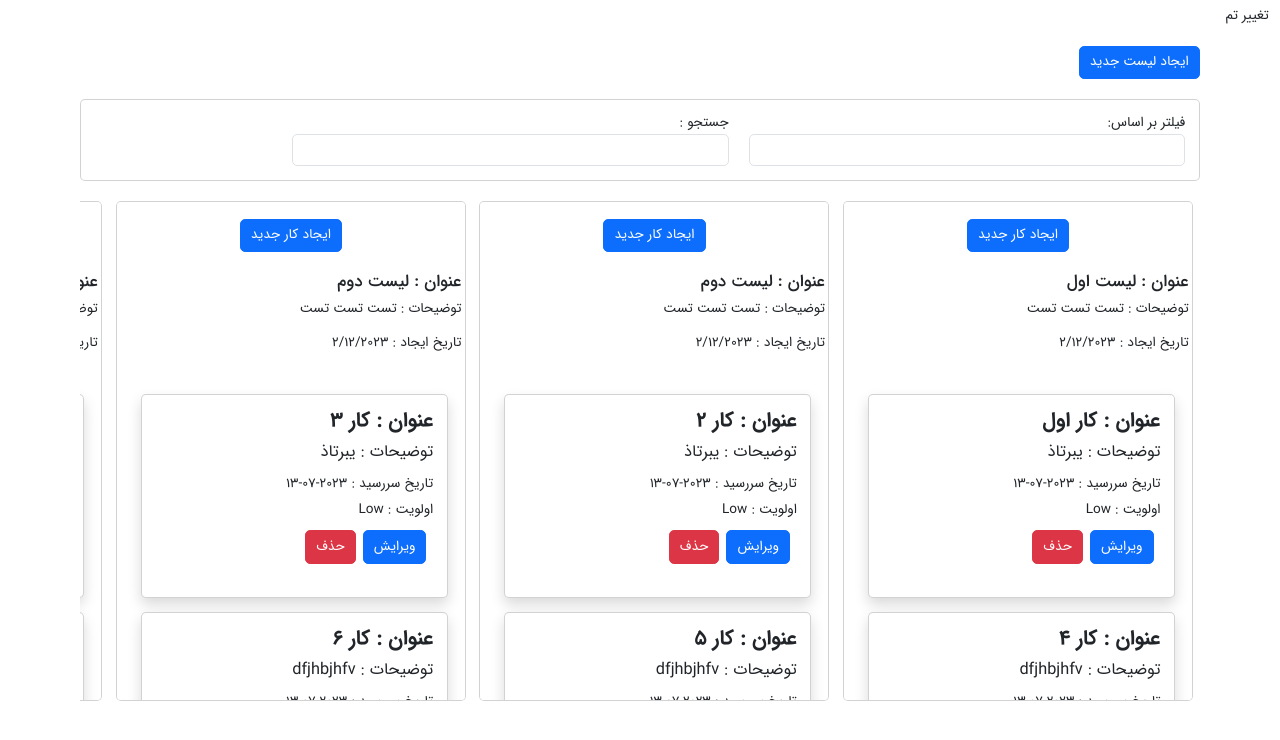
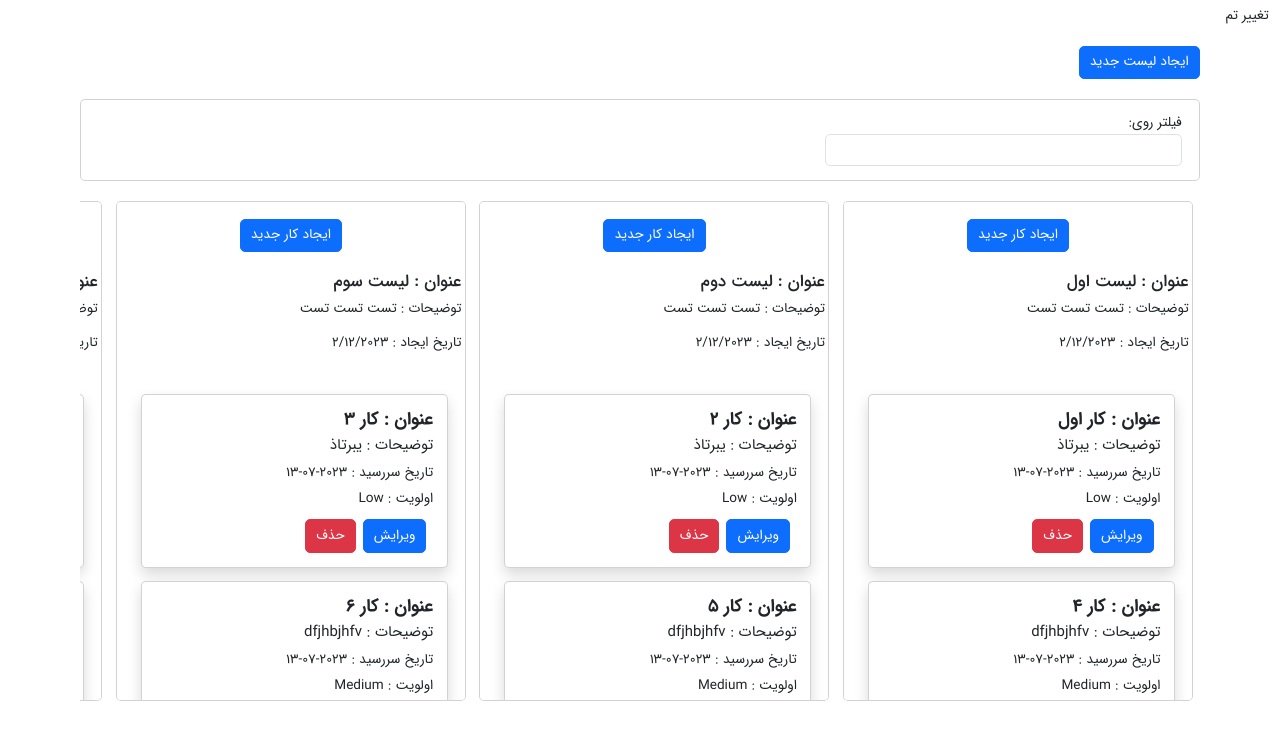
Before and after one commit to sarah-gh/todo-vue3, a Vue app: page / in a window 1280 px wide. Shown: the top 740 px of the page. Built offline with nearby package versions, Linux system fonts and the light colour scheme.

Commit message:
fix filters

```diff
--- a/src/components/todoCard.vue
+++ b/src/components/todoCard.vue
@@ -1,5 +1,5 @@
 <template>
-  <div class="card mb-3 p-3 rounded shadow todo-card"  :class="{'dark': isDarkMode}">
+  <div class="card mb-3 p-3 rounded shadow todo-card" >
     <h3 class="text-lg todo-title">عنوان : {{ todo.title }}</h3>
     <p class="todo-description">توضیحات : {{ todo.description }}</p>
     <p class="todo-due-date">تاریخ سررسید : {{ todo.dueDate }}</p>
@@ -12,9 +12,9 @@
 </template>
 
 <script>
-import { inject } from 'vue'
 
 export default {
+  name: 'todoCard',
   props: {
     todo: {
       type: Object,
@@ -22,8 +22,6 @@ export default {
     }
   },
   setup (props) {
-    const isDarkMode = inject('isDarkMode')
-
     const editTodo = () => {
       // عملیات ویرایش کار
     }
@@ -33,7 +31,6 @@ export default {
     }
 
     return {
-      isDarkMode,
       editTodo,
       deleteTodo
     }
@@ -50,14 +47,14 @@ export default {
 }
 
 .todo-title {
-  margin: 0 0 0.5rem;
-  font-size: 1.5rem;
+  margin: 0 0 0.3rem;
+  font-size: 1.3rem;
   font-weight: bold;
 }
 
 .todo-description {
-  margin: 0 0 0.5rem;
-  font-size: 1.2rem;
+  margin: 0 0 0.3rem;
+  font-size: 1.1rem;
 }
 
 .todo-due-date, .todo-priority {
@@ -67,6 +64,7 @@ export default {
 
 .btn {
   height: 2.5rem;
+  margin-bottom: 0 !important;
 }
 
 .todo-actions {
--- a/src/components/todoList.vue
+++ b/src/components/todoList.vue
@@ -21,6 +21,7 @@ import { useTodoStore } from '@/store/index.js'
 import { ref } from 'vue'
 
 export default {
+  name: 'todoList',
   props: {
     todos: {
       type: Object
--- a/src/store/index.js
+++ b/src/store/index.js
@@ -16,13 +16,13 @@ export const useTodoStore = defineStore('todo', {
         todos: [{ title: 'کار 2', description: 'یبرتاذ', dueDate: '2023-07-13', priority: 'Low' }, { title: 'کار 5', description: 'dfjhbjhfv', dueDate: '2023-07-13', priority: 'Medium' }, { title: 'oere', description: 'df jhbjhfvsd  sdfihbevc', dueDate: '2023-07-13', priority: 'High' }]
       },
       {
-        title: 'لیست دوم',
+        title: 'لیست سوم',
         date: '2/12/2023',
         description: 'تست تست تست ',
         todos: [{ title: 'کار 3', description: 'یبرتاذ', dueDate: '2023-07-13', priority: 'Low' }, { title: 'کار 6', description: 'dfjhbjhfv', dueDate: '2023-07-13', priority: 'Medium' }, { title: 'oere', description: 'df jhbjhfvsd  sdfihbevc', dueDate: '2023-07-13', priority: 'High' }]
       },
       {
-        title: 'لیست دوم',
+        title: 'لیست چهارم',
         date: '2/12/2023',
         description: 'تست تست تست ',
         todos: [{ title: 'بتاذبیتارذ', description: 'یبرتاذ', dueDate: '2023-07-13', priority: 'Low' }, { title: 'fdhfv', description: 'dfjhbjhfv', dueDate: '2023-07-13', priority: 'Medium' }, { title: 'oere', description: 'df jhbjhfvsd  sdfihbevc', dueDate: '2023-07-13', priority: 'High' }]
--- a/src/views/HomeView.vue
+++ b/src/views/HomeView.vue
@@ -5,17 +5,29 @@
       ایجاد لیست جدید
     </button>
     <div class="card pb-3 px-3 d-flex flex-column flex-md-row">
-      <div class="form-group mt-3">
-        <label> فیلتر بر اساس:</label>
-        <Field v-model="filter" as="select" name="filter" class="form-control">
+      <div class="form-group mt-3 mx-1">
+        <label> فیلتر روی: </label>
+        <Field v-model="selectList" as="select" name="filter" class="form-control">
+          <option value=""></option>
+          <option v-for="(list, index) in todoStore.list" :key="'option-'+index" :value="'option-'+index">{{ list.title }} (لیست {{ index+1 }} ام)</option>
+        </Field>
+      </div>
+
+      <div class="form-group mt-3 mx-1">
+        <label v-if="selectList"> فیلتر بر اساس:</label>
+        <Field v-if="selectList" v-model="filter" as="select" name="filter" class="form-control">
           <option value=""></option>
           <option value="title">عنوان</option>
           <option value="dueDate">تاریخ</option>
           <option value="priority">اولویت</option>
         </Field>
-        <Field v-if="filter == 'title'" v-model="filterItem" name="description" type="text" class="form-control" />
-        <Field v-if="filter == 'dueDate'" v-model="filterItem" name="dueDate" type="date" class="form-control" />
-        <Field v-model="filterItem" v-if="filter == 'priority'" as="select" class="mt-2 form-control">
+      </div>
+
+      <div class="form-group mt-3 mx-1">
+        <label v-if="selectList && filter"> فیلتر:</label>
+        <Field v-if="selectList && filter == 'title'"    v-model="filterItem" name="description" type="text" class="form-control" />
+        <Field v-if="selectList && filter == 'dueDate'"  v-model="filterItem" name="dueDate" type="date" class="form-control" />
+        <Field v-if="selectList && filter == 'priority'" v-model="filterItem" as="select" class="mt-2 form-control">
           <option value=""></option>
           <option value="Low">Low</option>
           <option value="Medium">Medium</option>
@@ -23,10 +35,10 @@
         </Field>
       </div>
 
-      <div class="form-group mt-3 mx-0 mx-md-4">
+      <!-- <div class="form-group mt-3 mx-0 mx-md-4">
         <label> جستجو :</label>
         <Field v-model="search" name="description" type="text" class="form-control" />
-      </div>
+      </div> -->
     </div>
     <div class="d-flex scroll-lists" style="overflow-x: auto;">
       <todoList v-for="(todo, index) in todos" :key="index+'-todos'" :index="index" :todos="todo"></todoList>
@@ -38,7 +50,7 @@
 import { useTodoStore } from '@/store/index.js'
 import listForm from '@/components/listForm.vue'
 import todoList from '@/components/todoList.vue'
-import { ref } from 'vue'
+import { ref, watch } from 'vue'
 import { Field } from 'vee-validate'
 
 export default {
@@ -51,9 +63,10 @@ export default {
     const todoStore = useTodoStore()
     const showForm = ref(false)
     const filterItem = ref('')
+    const selectList = ref('')
     const filter = ref('')
     const search = ref('')
-    const todos = ref(todoStore.list)
+    const todos = ref(JSON.parse(JSON.stringify(todoStore.list)))
 
     const addList = (todo) => {
       todoStore.addList(todo)
@@ -61,7 +74,7 @@ export default {
     }
 
     const addForm = () => {
-      showForm.value = true
+      showForm.value = !showForm.value
     }
 
     const deleteTodo = (index) => {
@@ -69,23 +82,50 @@ export default {
     }
 
     // const filteredTodosPriority = () => {
-    //   if (filterItem.value) {
-    //     return todoStore.todos.filter(todo => todo[filter.value] === filterItem.value || todo[filter.value].includes(filterItem.value))
-    //   } else return todoStore.todos
+    //   const index = selectList.value.split('-')[1]
+    //   if (filterItem.value && todoStore.list[index].todos) {
+    //     console.log(todoStore.list[index], filter.value, todoStore.list[index].todos)
+    //     return todoStore.list[index].todos.filter(
+    //       todo => todo[filter.value] === filterItem.value || todo[filter.value].includes(filterItem.value)
+    //     )
+    //   } else return todoStore.list[index]
     // }
+    const filteredTodosPriority = () => {
+      const index = selectList.value.split('-')[1]
+      if (filterItem.value && todoStore.list[index].todos) {
+        console.log('if:', todoStore.list[index].todos)
+        return todoStore.list[index].todos.filter(
+          todo => todo[filter.value] === filterItem.value || todo[filter.value].includes(filterItem.value)
+        )
+      } else {
+        console.log('else', todoStore.list[index].todos)
+        return JSON.parse(JSON.stringify(todoStore.list[index].todos))
+      }
+    }
 
-    // watch(filterItem, () => {
-    //   todos.value = filteredTodosPriority()
-    // })
+    watch(selectList, () => {
+      if (selectList.value) {
+        const index = selectList.value.split('-')[1]
+        console.log('selectList.value', selectList.value, [todoStore.list[index]])
+        todos.value = JSON.parse(JSON.stringify([todoStore.list[index]]))
+      } else {
+        todos.value = JSON.parse(JSON.stringify(todoStore.list))
+      }
+    })
 
-    // watch(filter, () => {
-    //   todos.value = todoStore.todos
-    //   filterItem.value = ''
-    // })
+    watch(filterItem, () => {
+      todos.value[0].todos = filteredTodosPriority()
+    })
+
+    watch(filter, () => {
+      todos.value = JSON.parse(JSON.stringify([todoStore.list[selectList.value.split('-')[1]]]))
+      filterItem.value = ''
+    })
 
     return {
       todoStore,
       addList,
+      selectList,
       todos,
       filterItem,
       filter,
```
